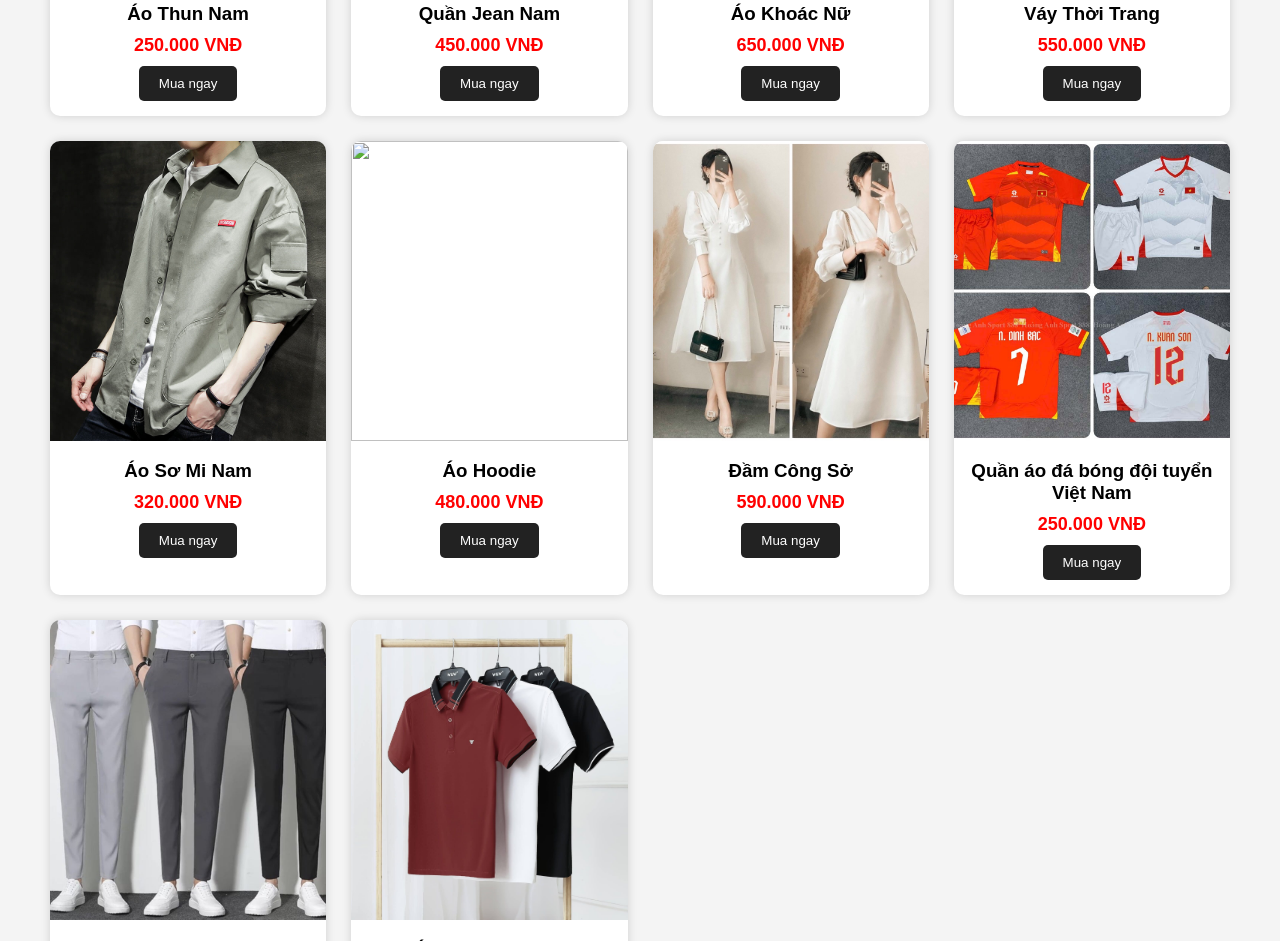
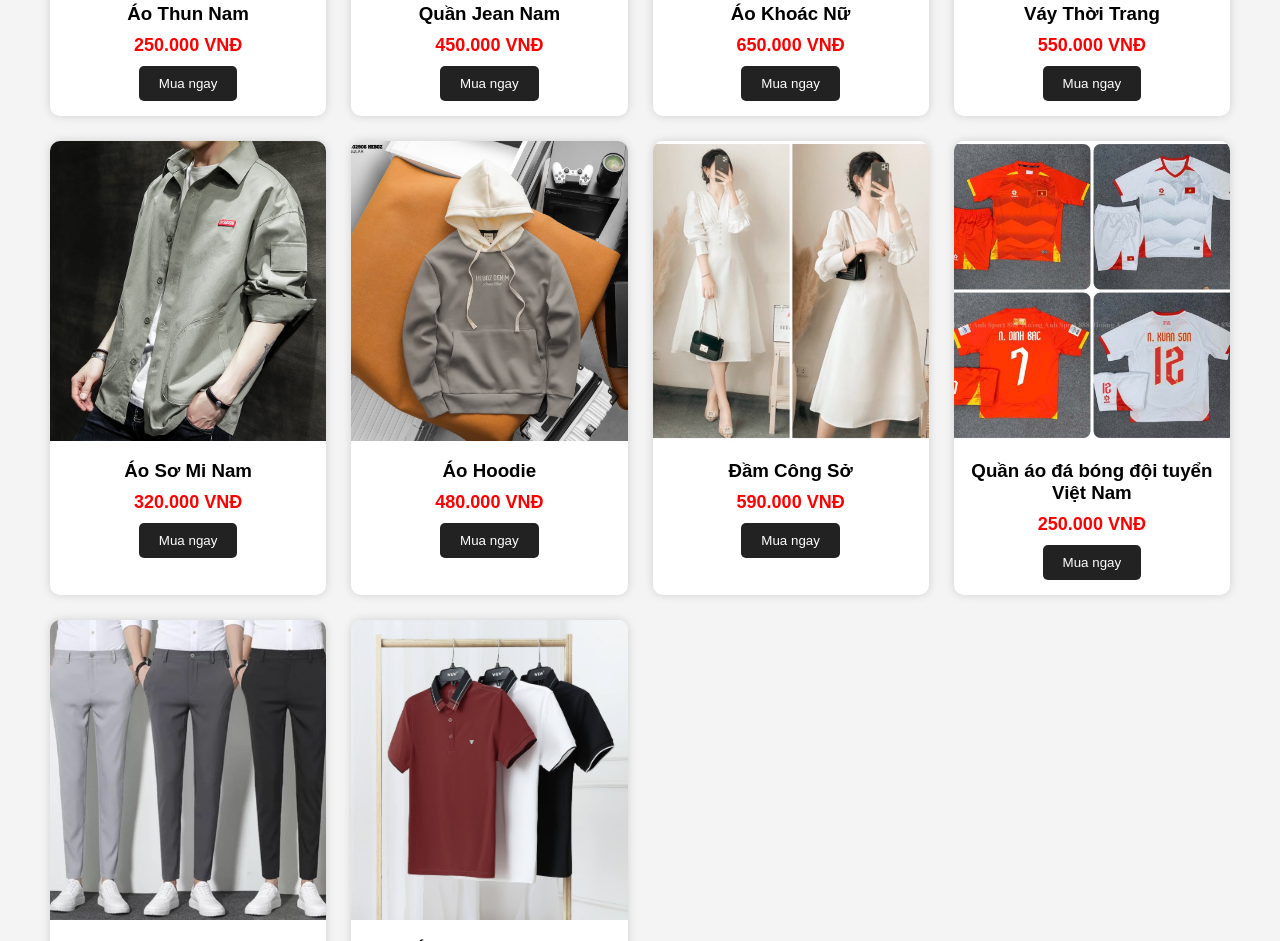
Before and after one commit to Minhhh006/Minh-Of-The-Fashion-Shop, a plain HTML site: page index.html in a window 1280 px wide. Shown: the part 1114-2055 px from the top of the page. Drawn offline with Linux system fonts and the light colour scheme.

Commit message:
Update index.html

```diff
--- a/index.html
+++ b/index.html
@@ -295,7 +295,7 @@ onkeyup="searchProduct()">
 </div>
 
 <div class="card">
-<img src="_o_hoodie_heboz_n__b_ng_n_n_m_u_3m_-_00002906__9__27e65783a2874b3fa9206baea65e1807_master.jpg">
+<img src="imgs/_o_hoodie_heboz_n__b_ng_n_n_m_u_3m_-_00002906__9__27e65783a2874b3fa9206baea65e1807_master.jpg">
 <div class="card-content">
 <h3>Áo Hoodie</h3>
 <p class="price">480.000 VNĐ</p>
```
